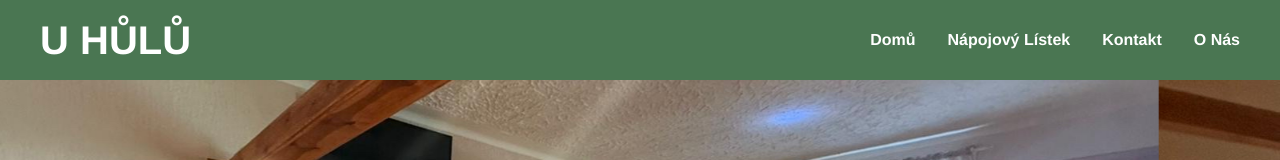
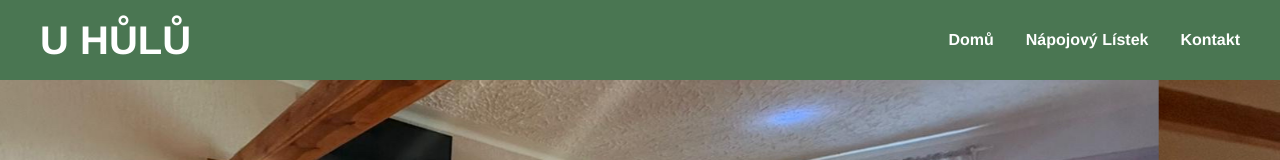
Before and after one commit to uhulu-admin/web, a plain HTML site: page domu/index.html in a window 1280 px wide. Shown: the top 160 px of the page. Drawn offline with Linux system fonts and the light colour scheme.

Commit message:
Update index.html

```diff
--- a/domu/index.html
+++ b/domu/index.html
@@ -16,7 +16,6 @@
           <li><a href="/domu/">Domů</a></li>
           <li><a href="#napojovy-listek">Nápojový Lístek</a></li>
           <li><a href="#kontakt">Kontakt</a></li>
-          <li><a href="#o-nas">O Nás</a></li>
        </ul>
        <div class="toggle_btn">
           <i class="fa-solid fa-bars"></i>
@@ -26,7 +25,6 @@
     <li><a href="/domu/">Domů</a></li>
     <li><a href="#napojovy-listek">Nápojový Lístek</a></li>
     <li><a href="#kontakt">Kontakt</a></li>
-    <li><a href="#o-nas">O Nás</a></li>
   </div>
 </header>
  <script>
```
